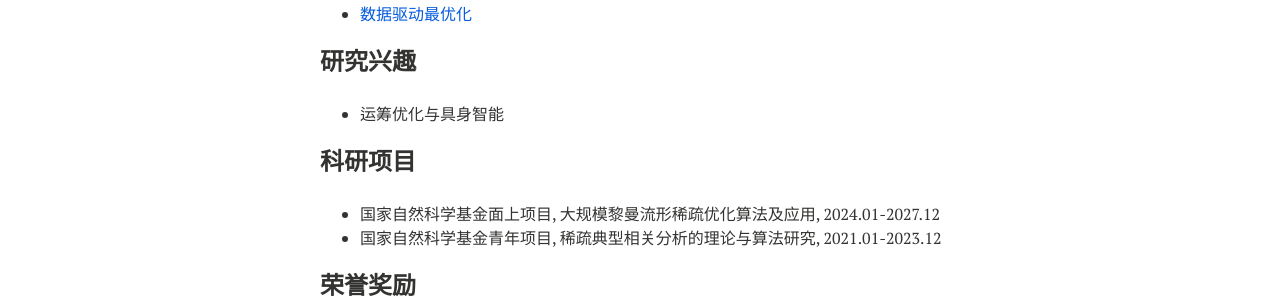
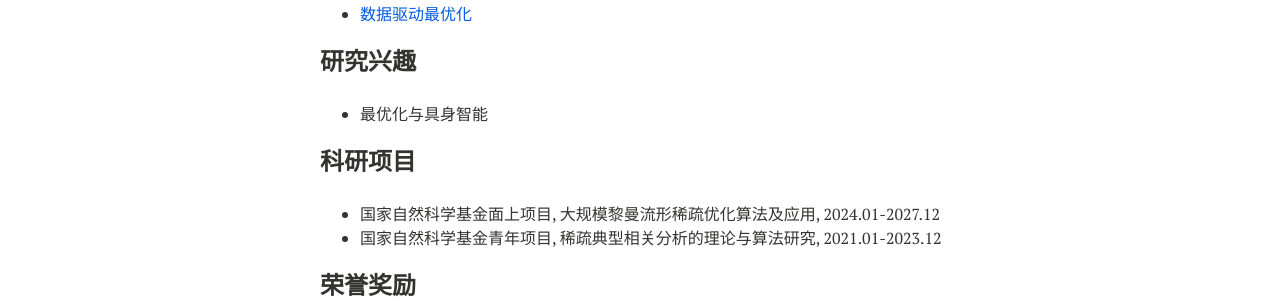
Before and after one commit to xianchaoxiu/xianchaoxiu.github.io, a Jekyll site: the page built from chinese/index.md, in a window 1280 px wide. Shown: the part 545-844 px from the top of the page. Built offline with Jekyll 4.4.1, drawn with Linux system fonts in a browser that asks for light colours; nearby versions of some CDN libraries.

Commit message:
Update index.md

```diff
--- a/chinese/index.md
+++ b/chinese/index.md
@@ -29,7 +29,7 @@ share: false
 
 ### 研究兴趣
 
-* 运筹优化与具身智能 <br>
+* 最优化与具身智能 <br>
 
 
 ### 科研项目
```
